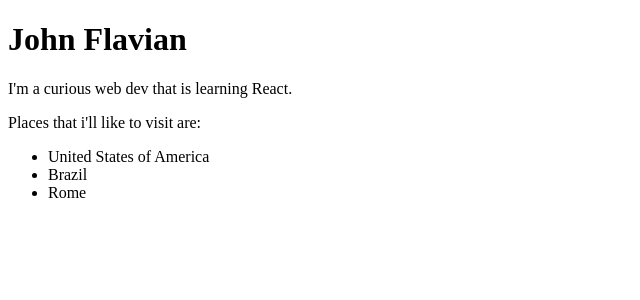
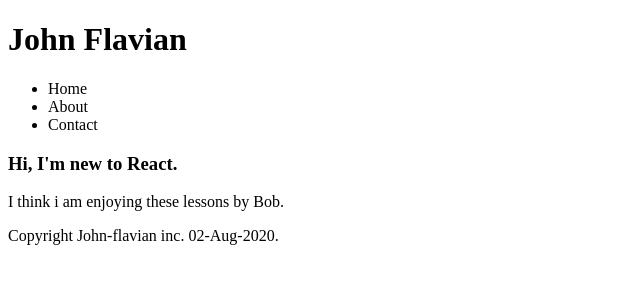
Before and after one commit to John-Flavian/Bob-react-lessons, a React (Create React App) app: page / in a window 1280 px wide. Shown: the top 300 px of the page, without its empty margins (0-640 px from the left). Built offline with nearby package versions, Linux system fonts and the light colour scheme.

Commit message:
Built a small app with Navbar, MainContent and Footer.

```diff
--- a/src/App.js
+++ b/src/App.js
@@ -1,11 +1,17 @@
 import React from 'react';
+import Navbar from './Components/Navbar';
+import MainContent from './Components/MainContent';
+import Footer from './Components/Footer';
 
 function App() {
   return (
-    <div className="App" id="quote-box">
+    <div>
+      <Navbar />
+      <MainContent />
+      <Footer />
 
     </div>
-  );
+  )
 }
 
 export default App;
--- /dev/null
+++ b/src/Components/Footer.js
@@ -0,0 +1,11 @@
+import React from 'react';
+
+function Footer() {
+    return (
+        <div>
+            <p>Copyright John-flavian inc. 02-Aug-2020.</p>
+        </div>
+    )
+}
+
+export default Footer;
--- /dev/null
+++ b/src/Components/MainContent.js
@@ -0,0 +1,14 @@
+import React from 'react';
+
+function MainContent() {
+    return (
+        <div>
+            <main>
+            <h3>Hi, I'm new to React.</h3>
+            <p>I think i am enjoying these lessons by Bob.</p>
+            </main>
+        </div>
+    )
+}
+
+export default MainContent;
--- /dev/null
+++ b/src/Components/Navbar.js
@@ -0,0 +1,17 @@
+import React from 'react';
+
+
+function Navbar() {
+    return (
+        <div>
+            <h1>John Flavian</h1>
+            <ul>
+                <li>Home</li>
+                <li>About</li>
+                <li>Contact</li>
+            </ul>
+        </div>
+    )
+}
+
+export default Navbar;
--- a/src/index.js
+++ b/src/index.js
@@ -1,7 +1,9 @@
 import React from 'react';
 import ReactDOM from 'react-dom';
 import * as serviceWorker from './serviceWorker';
-import MyInfo from "./Components/MyInfo";
+import App from './App';
+//import MyInfo from "./Components/MyInfo";
+
 
 
 
@@ -11,7 +13,7 @@ import MyInfo from "./Components/MyInfo";
 
 ReactDOM.render(
   <React.StrictMode>
-  <MyInfo />
+  <App />
   </React.StrictMode>, document.getElementById('root')
 );
 
```
